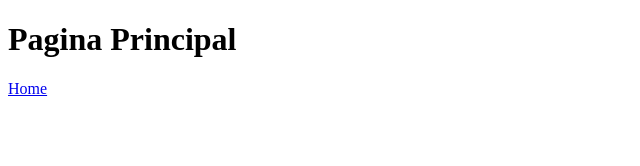
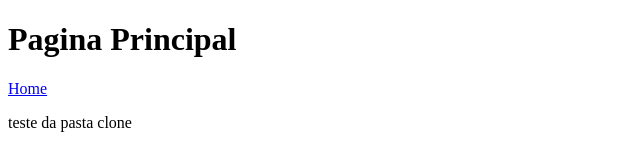
Before and after one commit to MaruzamB/aula_git_tds0033, a plain HTML site: page pagina2.html in a window 1280 px wide. Shown: the whole page, without its empty margins (0-640 px from the left). Drawn offline with Linux system fonts and the light colour scheme.

Commit message:
segundo teste da pasta clone

```diff
--- a/pagina2.html
+++ b/pagina2.html
@@ -8,6 +8,7 @@
 <body>
     <h1>Pagina Principal</h1>
     <a href="index.html">Home</a>
+    <p>teste da pasta clone</p>
 
 </body>
 </html>
```
